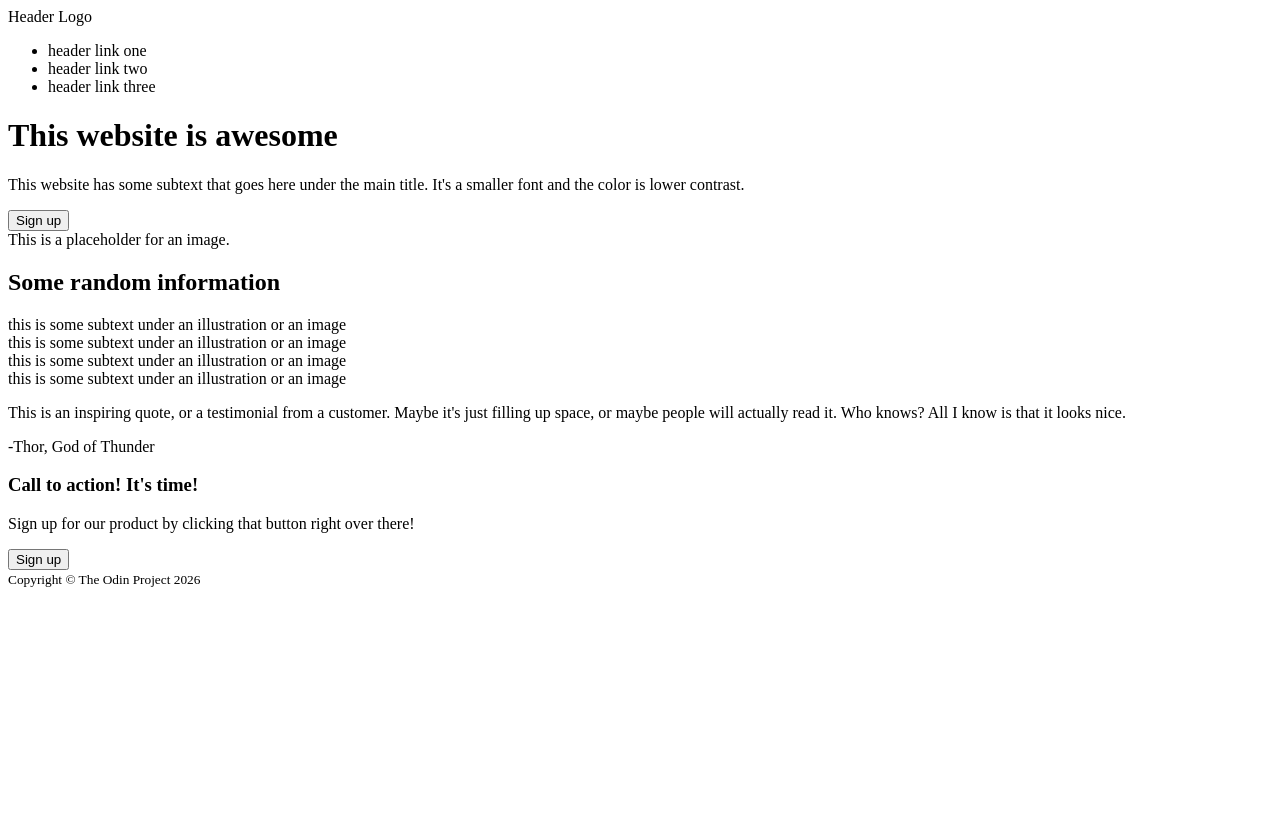
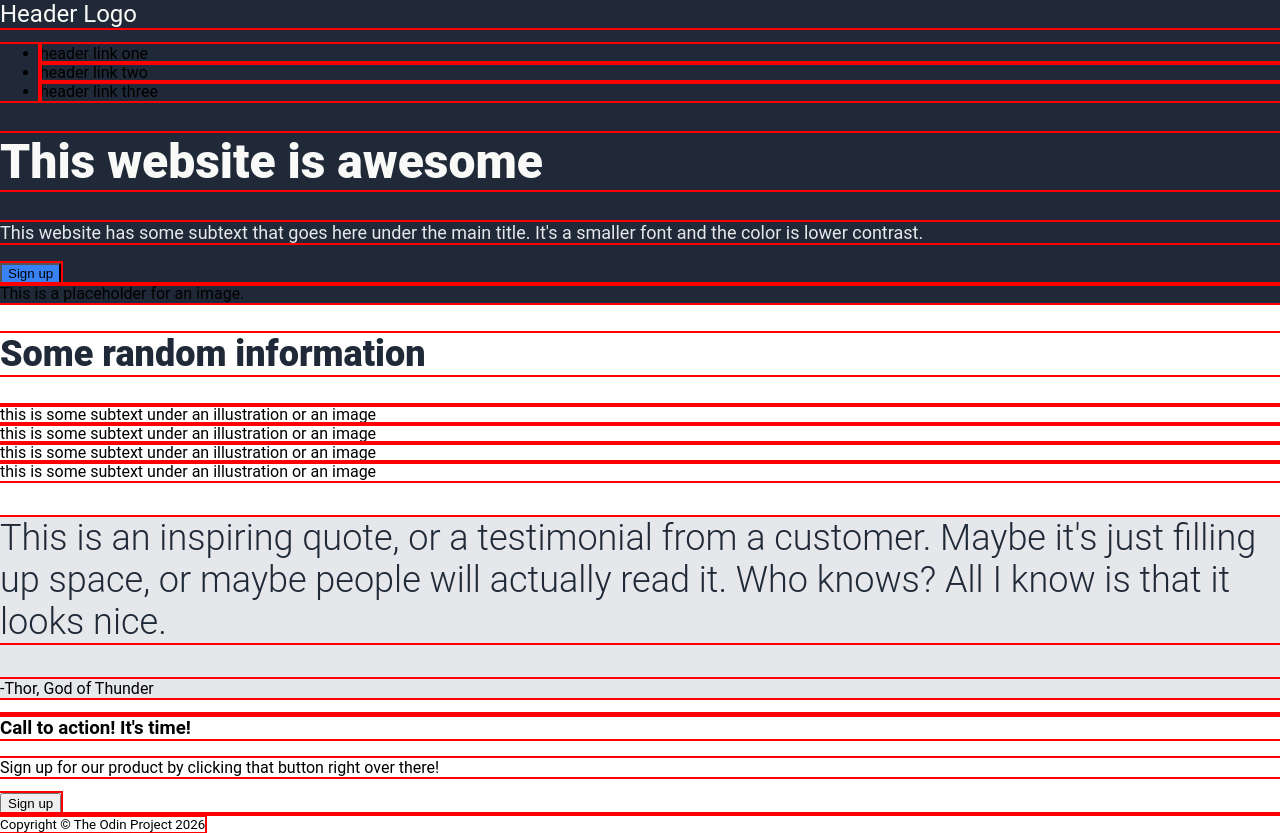
Before and after one commit to tsumcoded/landing-page, a plain HTML site: page index.html in a window 1280 px wide. Before the commit the page ends 800 px from the top, so only its background shows below. Drawn offline with Linux system fonts and the light colour scheme.

Commit message:
add basic styling, add '.button-top', '.button-bottom', '.text'

```diff
--- a/index.html
+++ b/index.html
@@ -3,6 +3,7 @@
 <head>
     <meta charset="UTF-8">
     <meta name="viewport" content="width=device-width, initial-scale=1.0">
+    <link rel="stylesheet" href="style.css">
     <title>Landing Page Template</title>
 </head>
 <body>
@@ -22,7 +23,7 @@
             <div class="hl"> <!-- i.e. 'hero-left' -->
                 <h1>This website is awesome</h1>
                 <p>This website has some subtext that goes here under the main title. It's a smaller font and the color is lower contrast.</p>
-                <button>Sign up</button>
+                <button class="button-top">Sign up</button>
             </div>
             <div class="figure">This is a placeholder for an image.</div>
         </div>
@@ -55,7 +56,7 @@
 <!-- QUOTE -->
 
     <div class="quote">
-        <p>This is an inspiring quote, or a testimonial from a customer. Maybe it's just filling up space, or maybe people will actually read it. Who knows? All I know is that it looks nice.</p>
+        <p class="text">This is an inspiring quote, or a testimonial from a customer. Maybe it's just filling up space, or maybe people will actually read it. Who knows? All I know is that it looks nice.</p>
         <p class="author">-Thor, God of Thunder</p>
     </div>
 
@@ -65,7 +66,7 @@
         <div class="cl"> <!-- i.e. 'call-left' -->
             <h3>Call to action! It's time!</h3>
             <p>Sign up for our product by clicking that button right over there!</p>
-            <button>Sign up</button>
+            <button class="button-bottom">Sign up</button>
         </div>
 
 <!-- FOOTER -->
--- /dev/null
+++ b/style.css
@@ -0,0 +1,74 @@
+/* TEMPLATE-LIKE DECLARATIONS */
+
+html {
+    box-sizing: border-box;
+}
+
+*,
+*::before,
+*::after {
+    box-sizing: inherit;
+}
+
+body {
+    margin: 0;
+    font-family: "Roboto", sans-serif;
+}
+
+/* DEBUGGING */
+
+* {
+    outline: 2px solid red;
+}
+
+/* HEADER */
+
+header {
+    background: #1F2937;
+}
+
+.logo {
+    font-size: 24px;
+    color: #F9FAF8;
+}
+
+.hero h1 {
+    font-size: 48px;
+    color: #F9FAF8;
+    font-weight: 900;
+}
+
+.hl {
+    font-size: 18px;
+    color: #e5e7eb;
+}
+
+.button-top {
+    background: #3882F6;
+}
+
+/* INFO */
+
+.info h2 {
+    font-size: 36px;
+    color: #1F2937;
+    font-weight: 900;
+}
+
+/* QUOTE */
+
+.quote {
+    background: #E5E7EB;
+}
+
+.text {
+    font-size: 36px;
+    color: #1F2937;
+    font-weight: 300;
+}
+
+/* CALL TO ACTION */
+
+.call {
+    background: #3882F6;
+}
```
